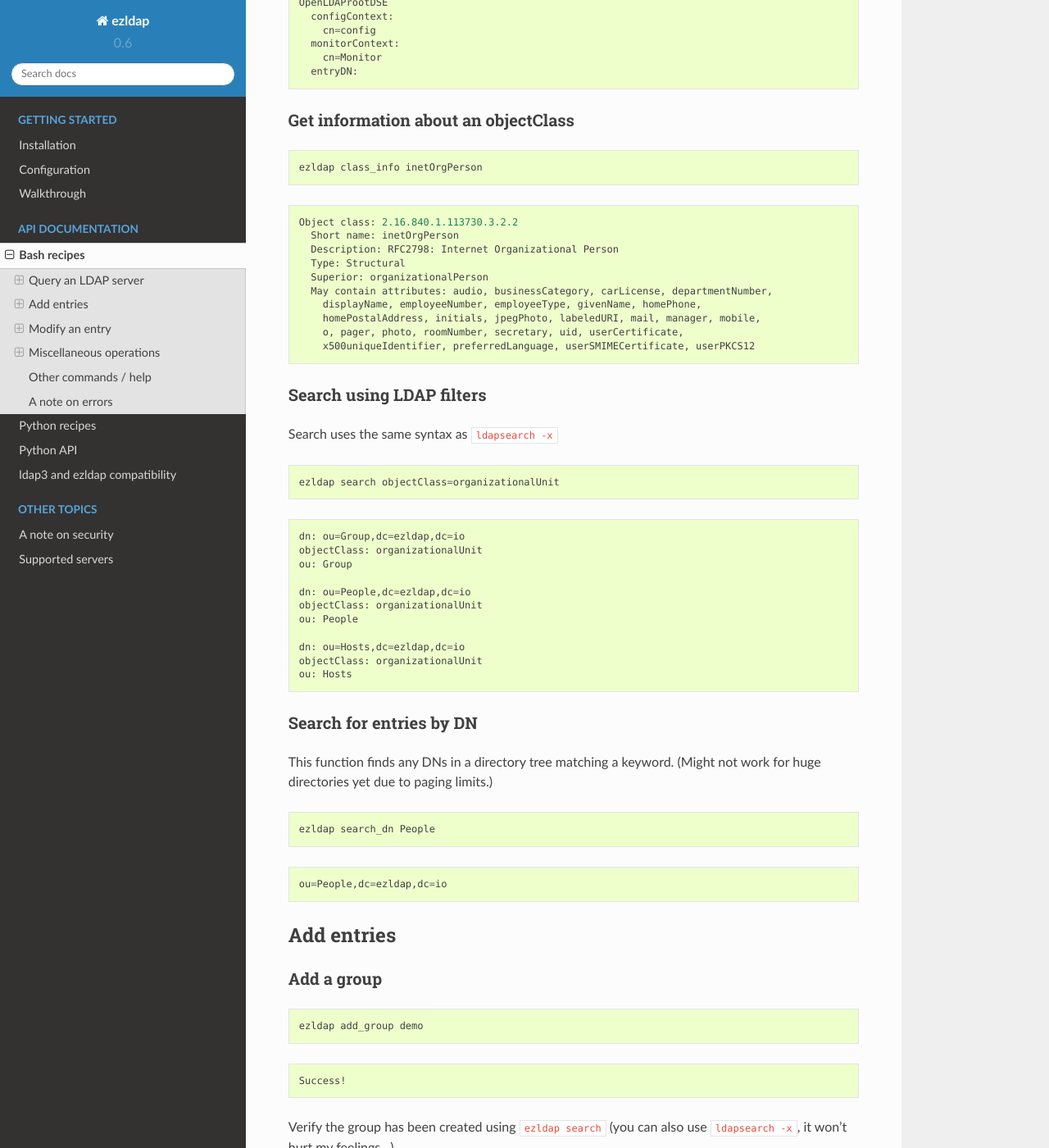
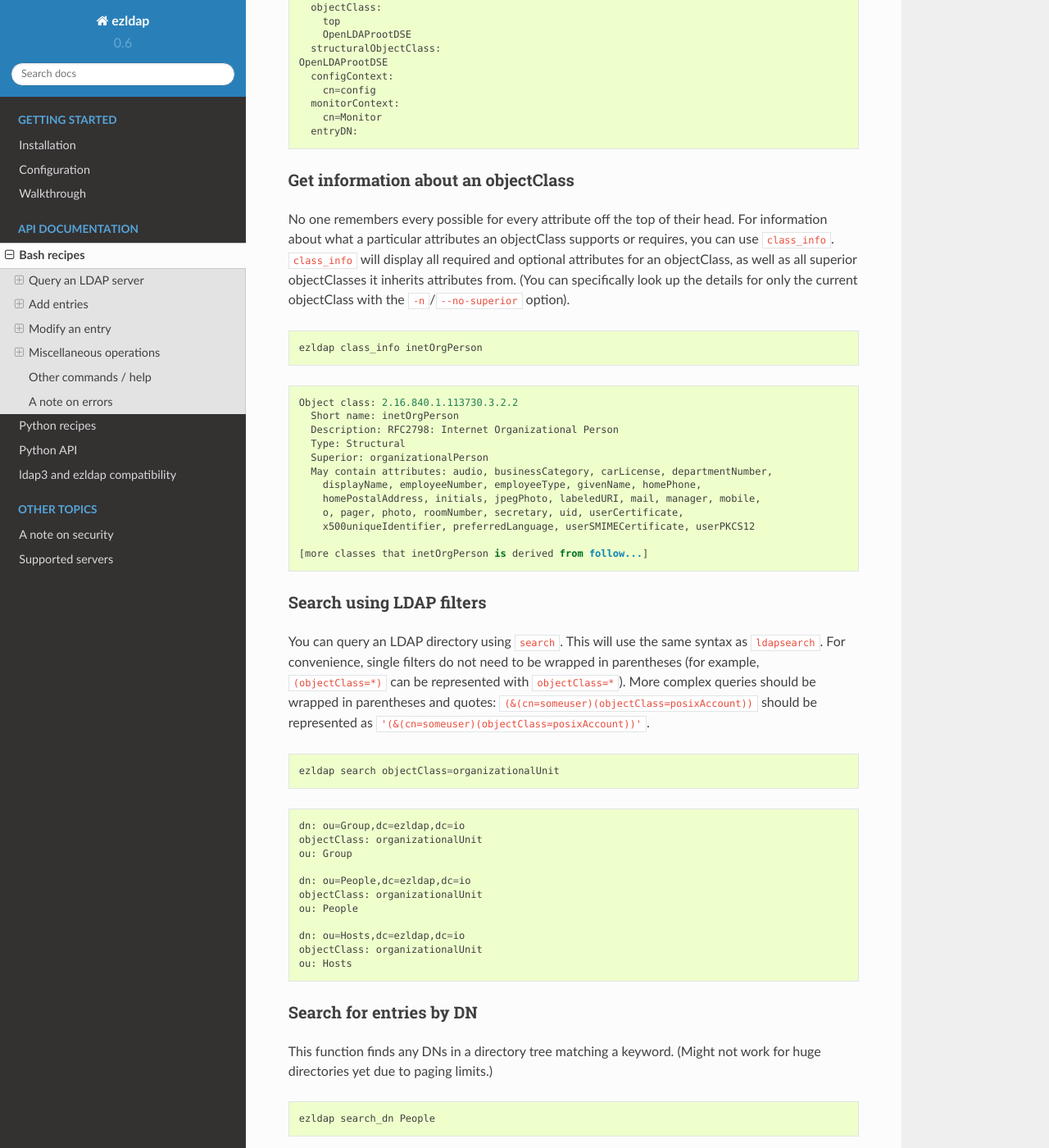
Before and after one commit to jstaf/ezldap, a Sphinx documentation site: the page built from docs/bash_recipes.rst, in a window 1280 px wide and 1400 px high, scrolled down 773 px. Shown: the whole window at 82% size. Built offline with Sphinx 7.4.7 and the Read the Docs theme 2.0.0, drawn with Linux system fonts in a browser that asks for light colours; some of the changed text lies outside the part shown.

Commit message:
polish bash docs

```diff
--- a/docs/bash_recipes.rst
+++ b/docs/bash_recipes.rst
@@ -11,6 +11,10 @@ Query an LDAP server
 
 Get information about your LDAP server
 ------------------------------------------
+
+Every LDAP server will supply information about itself once connected.
+To fetch identity information from your LDAP server, you can use the ``server_info``
+command:
 
 ::
 
@@ -46,6 +50,13 @@ Sample output: ::
 Get information about an objectClass
 ----------------------------------------
 
+No one remembers every possible for every attribute off the top of their head.
+For information about what a particular attributes an objectClass supports or
+requires, you can use ``class_info``. ``class_info`` will display all required
+and optional attributes for an objectClass, as well as all superior objectClasses
+it inherits attributes from. (You can specifically look up the details for only
+the current objectClass with the ``-n``/``--no-superior`` option).
+
 ::
 
   ezldap class_info inetOrgPerson
@@ -63,10 +74,20 @@ Get information about an objectClass
       o, pager, photo, roomNumber, secretary, uid, userCertificate,
       x500uniqueIdentifier, preferredLanguage, userSMIMECertificate, userPKCS12
 
+  [more classes that inetOrgPerson is derived from follow...]
+
 Search using LDAP filters
 ----------------------------------------------------
 
-Search uses the same syntax as ``ldapsearch -x`` ::
+You can query an LDAP directory using ``search``.
+This will use the same syntax as ``ldapsearch``.
+For convenience, single filters do not need to be wrapped in parentheses
+(for example, ``(objectClass=*)`` can be represented with ``objectClass=*``).
+More complex queries should be wrapped in parentheses and quotes:
+``(&(cn=someuser)(objectClass=posixAccount))`` should be represented as
+``'(&(cn=someuser)(objectClass=posixAccount))'``.
+
+::
 
   ezldap search objectClass=organizationalUnit
 
@@ -102,6 +123,9 @@ This function finds any DNs in a directory tree matching a keyword.
 Add entries
 =========================================
 
+ezldap supports adding entries to a directory using a set of configurable
+LDIF templates in ``~/.ezldap``. Let's go through some example use cases.
+
 Add a group
 -------------------------
 
@@ -114,7 +138,7 @@ Add a group
   Success!
 
 Verify the group has been created using ``ezldap search``
-(you can also use ``ldapsearch -x``, it won't hurt my feelings...)
+(you can also use ``ldapsearch``, it won't hurt my feelings...)
 
 ::
 
@@ -131,7 +155,9 @@ Verify the group has been created using ``ezldap search``
 Add a group using an alternate LDIF template
 -------------------------------------------------
 
-Chances are, the default LDIFs provided in this package won't match your organization's needs. No problem - ezldap works off of templates you can customize to your needs.
+Chances are, the default LDIFs provided in this package won't match your
+organization's needs. No problem - ezldap works off of templates you can
+customize to your needs.
 Let's create a copy of the default ``add_group.ldif`` and use that instead:
 
 ::
```
